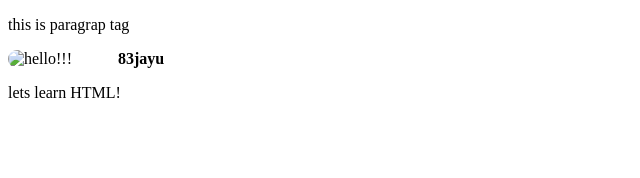
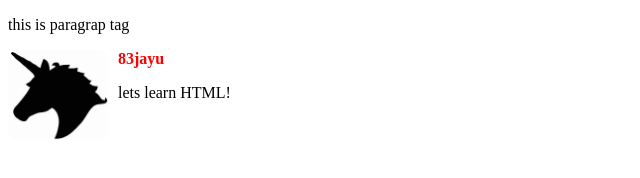
Before and after one commit to jayuD83/HTML, a plain HTML site: page index.html in a window 1280 px wide. Shown: the whole page, without its empty margins (0-640 px from the left). Drawn offline with Linux system fonts and the light colour scheme.

Commit message:
image updated
image with attributes

```diff
--- a/index.html
+++ b/index.html
@@ -10,6 +10,7 @@
         margin-right: 10px;
       }
       p.username {
+        color: red;
         font-weight: bold;
       }
     </style>
@@ -17,7 +18,7 @@
   <body>
     <p>this is paragrap tag</p>
 
-    <img src="unicorn2.jpg" alt="hello!!!" />
+    <img src="unicorn.jpg" alt="Hellounicorn!!!" />
     <p class="username">83jayu</p>
     <p>lets learn HTML!</p>
   </body>
```
Also changed, not shown: unicorn.jpg (added).
